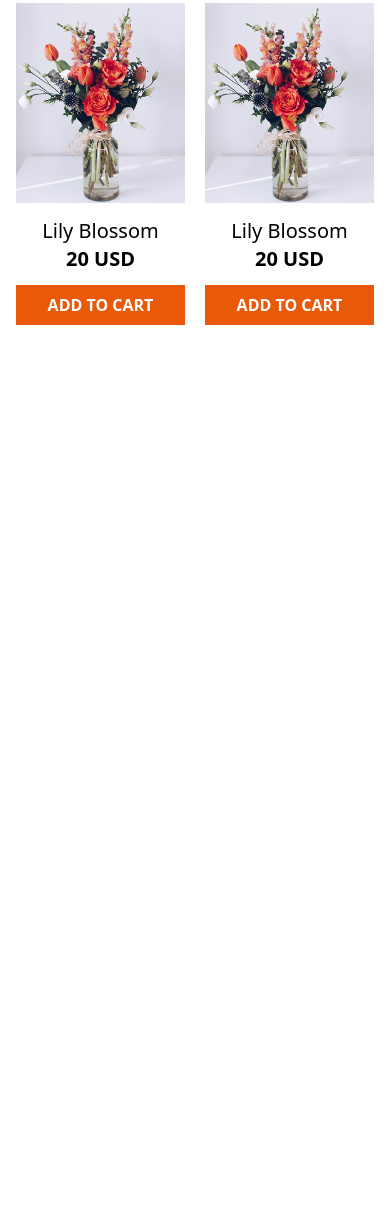
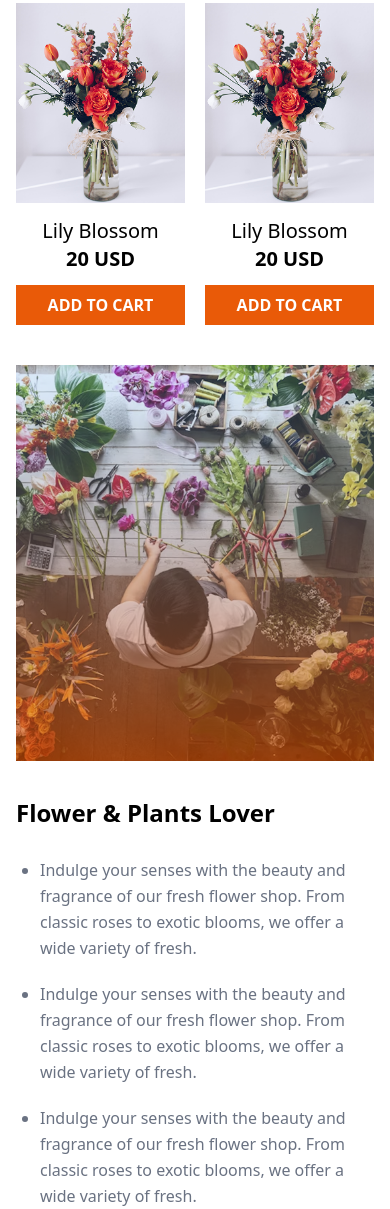
Before and after one commit to antnose/Assignment-2, a plain HTML site: page index.html in a window 390 px wide. Shown: the part 1878-3087 px from the top of the page. Before the commit the page ends 2203 px from the top, so only its background shows below. Drawn offline with nearby package versions, Linux system fonts and the light colour scheme.

Commit message:
Complete love section it's also responsive for just mobile devices

```diff
--- a/index.html
+++ b/index.html
@@ -173,5 +173,45 @@
       </div>
     </section>
     <!-- Our Plants Section End -->
+
+    <!-- Lover Section start -->
+    <section class="mt-10 px-4 max-w-6xl mx-auto md:mt-52">
+      <div class="grid sm:grid-cols-2 w-full justify-around gap-x-14">
+        <div class="h-full relative">
+          <img
+            class="hidden md:block md:absolute top-[-115px] right-[-90px] w-1/2"
+            src="./images//badge.png"
+            alt=""
+          />
+          <img class="sm:h-full" src="./images/lover_main.png" alt="" />
+        </div>
+        <div class="mt-9">
+          <p class="text-2xl md:text-6xl font-bold mb-7">
+            Flower & Plants Lover
+          </p>
+
+          <ul class="list-disc pl-6 leading-relaxed text-gray-500 grid gap-y-5">
+            <li>
+              Indulge your senses with the beauty and fragrance of our fresh
+              flower shop. From classic roses to exotic blooms, we offer a wide
+              variety of fresh.
+            </li>
+
+            <li>
+              Indulge your senses with the beauty and fragrance of our fresh
+              flower shop. From classic roses to exotic blooms, we offer a wide
+              variety of fresh.
+            </li>
+
+            <li>
+              Indulge your senses with the beauty and fragrance of our fresh
+              flower shop. From classic roses to exotic blooms, we offer a wide
+              variety of fresh.
+            </li>
+          </ul>
+        </div>
+      </div>
+    </section>
+    <!-- Lover Section End -->
   </body>
 </html>
```
Also changed, not shown: images/badge.png (renamed from images/trusted-badge.png), images/lover_main.png (renamed from images/flower-store.png).
